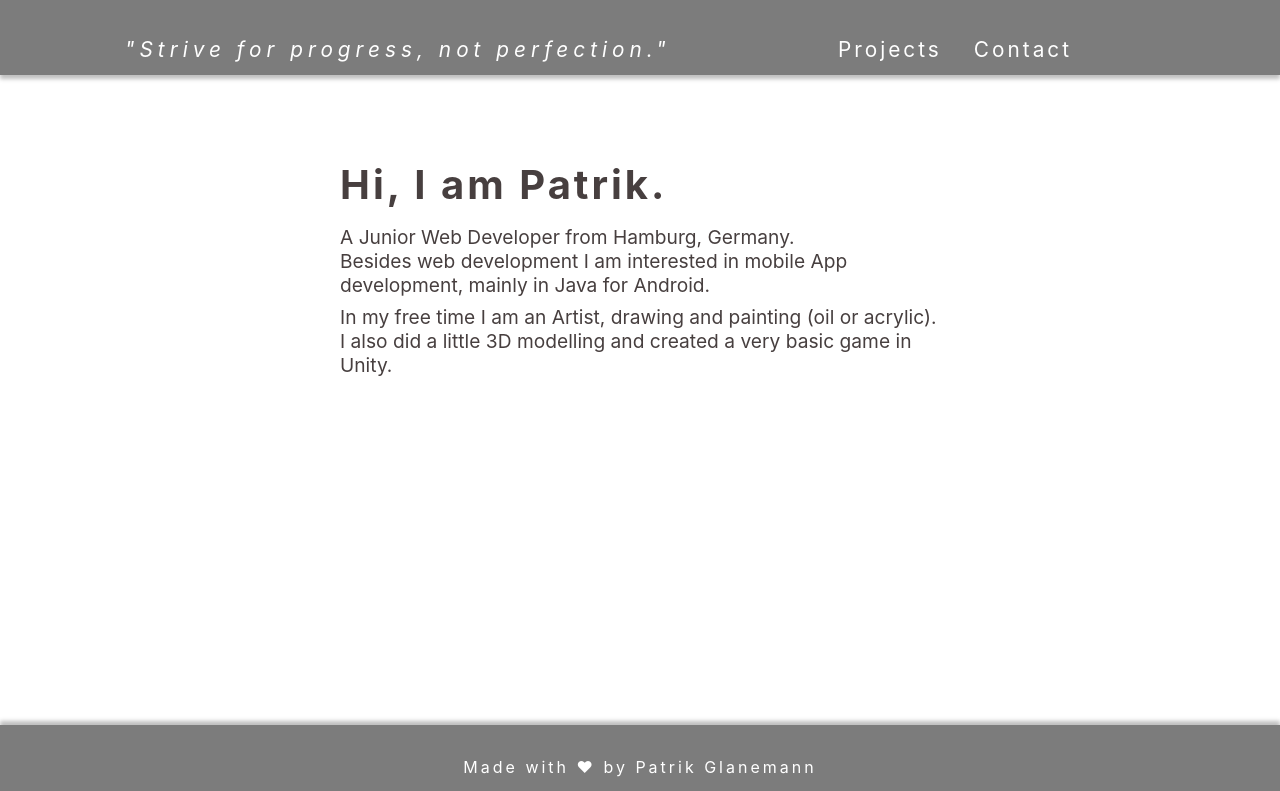
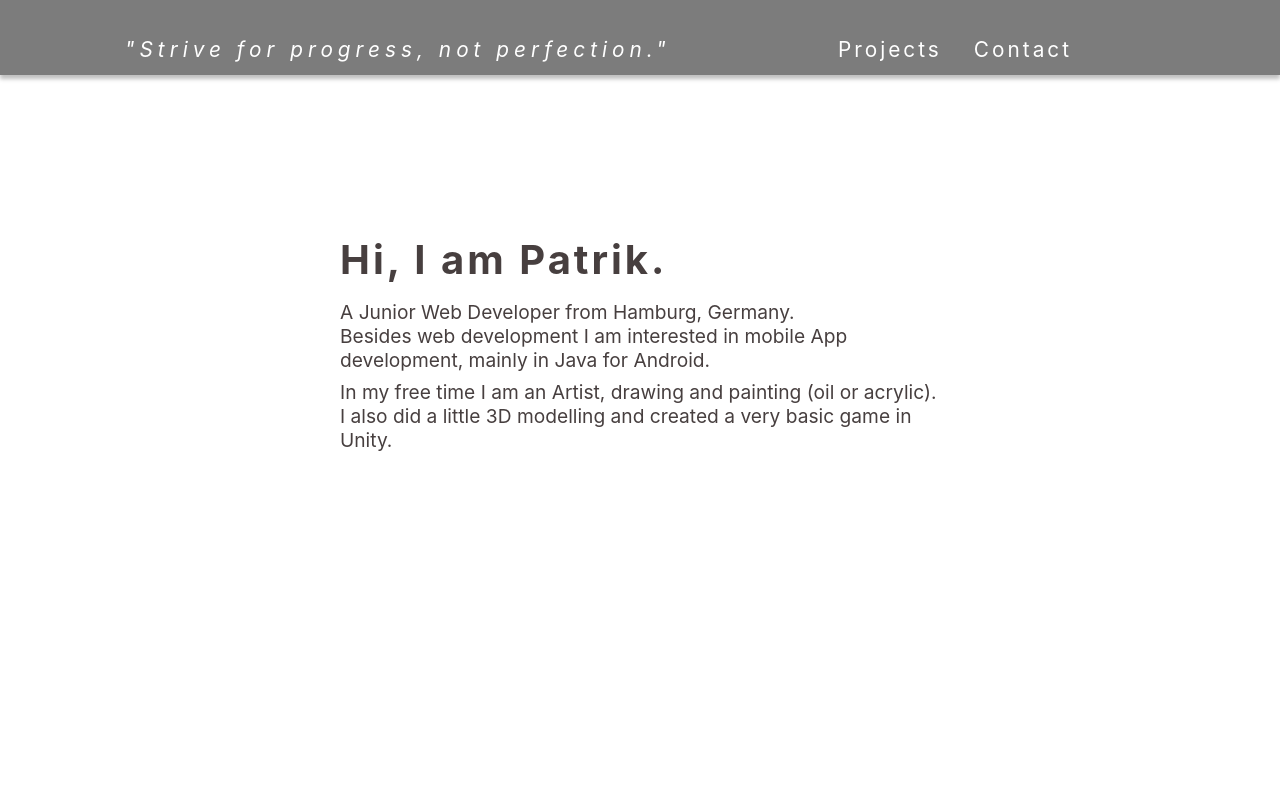
Before and after one commit to patrikglanemann/patrikglanemann.github.io, a React (Create React App) app: page / in a window 1280 px wide. Shown: the top 791 px of the page. Built offline with nearby package versions, Linux system fonts and the light colour scheme.

Commit message:
Remove fixed position

```diff
--- a/src/components/Footer.css
+++ b/src/components/Footer.css
@@ -1,7 +1,6 @@
 .Footer {
   height: 75px;
   width: 100%;
-  position: fixed;
   bottom: 0;
   background-color: rgba(81, 81, 81, 0.75);
   box-shadow: 0px -4px 4px rgba(0, 0, 0, 0.25);
--- a/src/components/Header.css
+++ b/src/components/Header.css
@@ -1,7 +1,6 @@
 .Header {
   display: flex;
   justify-content: space-between;
-  position: fixed;
   top: 0;
   height: 75px;
   width: 100%;
```
